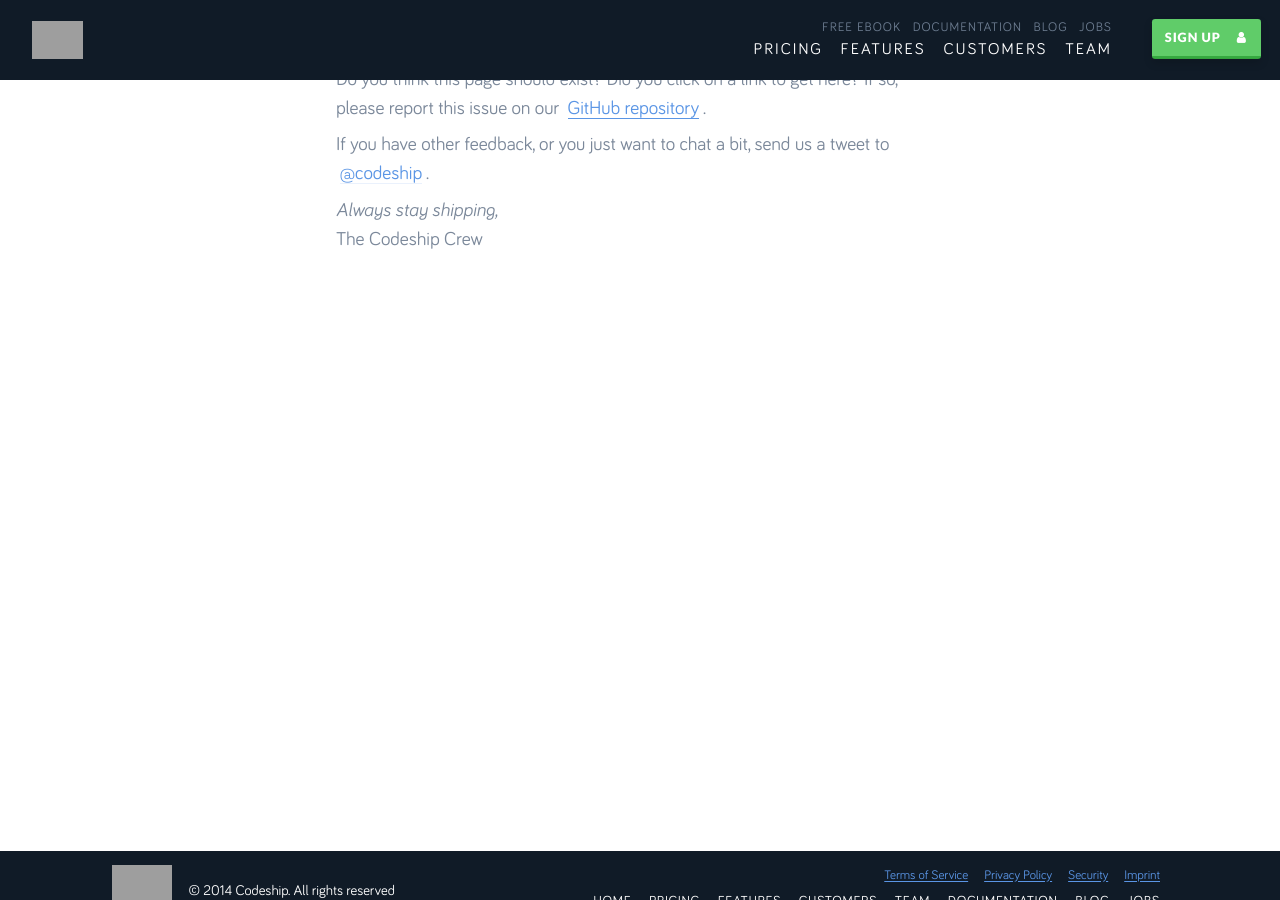
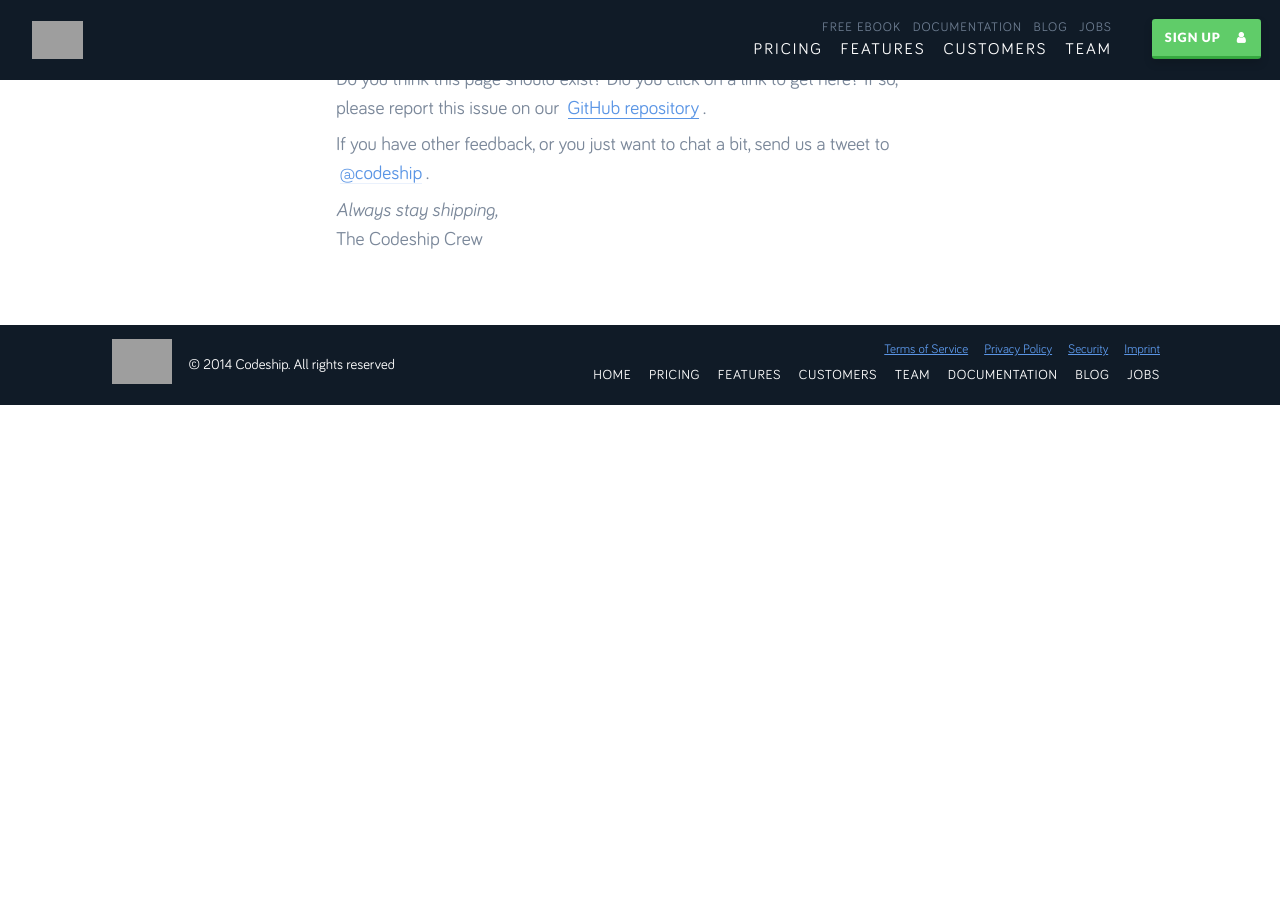
Before and after one commit to up1/documentation, a Jekyll site: the page built from 404.md, in a window 1280 px wide and 900 px high, scrolled down 503 px. Built offline with Jekyll 4.4.1, drawn with Linux system fonts in a browser that asks for light colours; nearby versions of some CDN libraries; a script that is not in the unit is left out; comment, search, counter and statistics services are not loaded; after the commit the page ends 908 px from its top, so only the background shows below that; grey boxes are pictures that could not be loaded.

Commit message:
Changes for smaller page heights

```diff
--- a/_sass/rig/_global.scss
+++ b/_sass/rig/_global.scss
@@ -46,8 +46,6 @@
   letter-spacing: .1em;
 
   text-align: center;
-  height: 100%;
-  min-height: 100%;
   color: $cBody;
   background: $cBodyBg;
 }
--- a/assets/js/ui.coffee
+++ b/assets/js/ui.coffee
@@ -19,7 +19,7 @@
       @setScrollToEvents()
 
     _calculateFooterHeight: ->
-      targetHeight = $('.widgetArea').outerHeight()
+      targetHeight = $(window).height() - $('.pageContent').offset().top - $('header').height() - $('footer').height() + 10
       $('.pageContent').css('min-height',targetHeight + "px")
 
     _setTitleImage: ->
```
